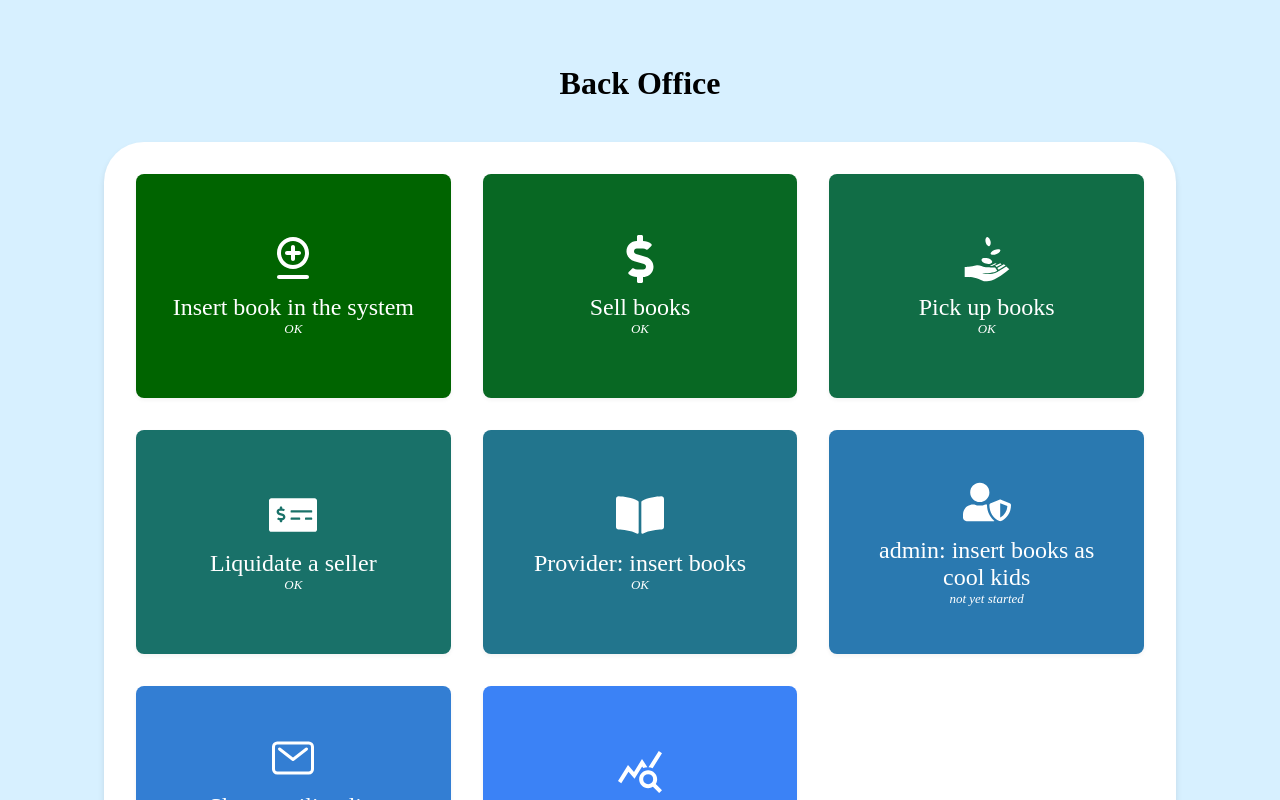
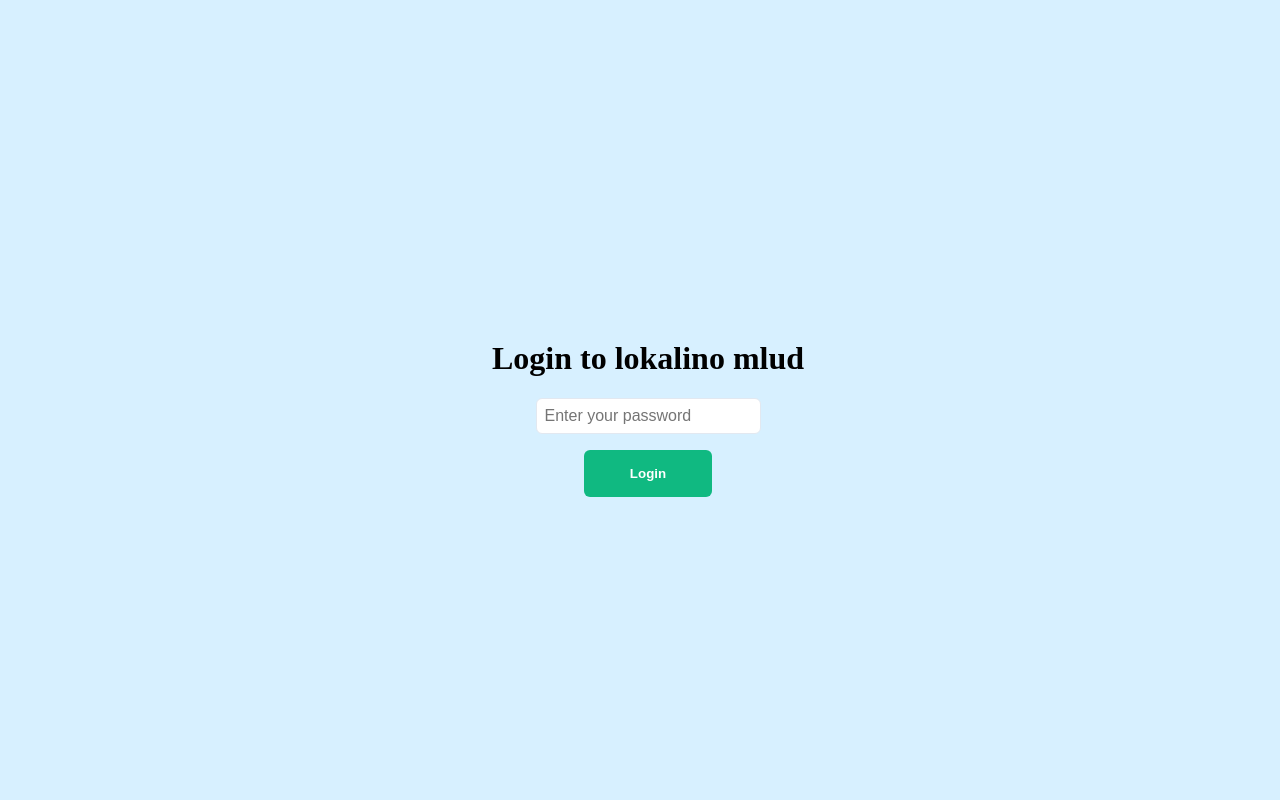
Before and after one commit to pontig/lokalino_mlud, a React (Create React App) app in the folder frontend/: page / in a window 1280 px wide. Shown: the top 800 px of the page. Built offline with nearby package versions, Linux system fonts and the light colour scheme; the HTML template or start-up script is replaced by a standard one.

Commit message:
done login, still we have to do session

```diff
--- a/frontend/src/App.tsx
+++ b/frontend/src/App.tsx
@@ -11,6 +11,7 @@ import InsertBooks from "./pages/InsertBooks";
 import PickUp from "./pages/PickUp";
 import Liquidate from "./pages/Liquidate";
 import MailingList from "./pages/mailingList";
+import Login from "./pages/Login";
 
 const App = () => {
   const [cart, setCart] = useState<AvailableBook[]>([]);
@@ -26,7 +27,8 @@ const App = () => {
   return (
     <Router>
       <Routes>
-        <Route path="/" element={<BackOffice />} />
+        <Route path="/" element={<Login />} />
+        <Route path="/backOffice" element={<BackOffice />} />
         <Route
           path="/sell"
           element={
--- /dev/null
+++ b/frontend/src/pages/Login.tsx
@@ -0,0 +1,62 @@
+import React, { useState } from "react";
+import { useNavigate } from "react-router-dom";
+
+const Login: React.FC = () => {
+  const navigator = useNavigate();
+  const [password, setPassword] = useState("");
+
+  const hashPassword = async (password: string) => {
+    const msgUint8 = new TextEncoder().encode(password);
+    const hashBuffer = await crypto.subtle.digest("SHA-256", msgUint8);
+    const hashArray = Array.from(new Uint8Array(hashBuffer));
+    const hashHex = hashArray
+      .map((b) => b.toString(16).padStart(2, "0"))
+      .join("");
+    return hashHex;
+  };
+
+  const api = {
+    baseUrl: "/be",
+
+    async login() {
+      const response = await fetch(`${api.baseUrl}/login.php`, {
+        method: "POST",
+        headers: {
+          "Content-Type": "application/json",
+        },
+        body: JSON.stringify({
+          password: await hashPassword(password),
+          submit: true,
+        }),
+      });
+
+      if (response.ok) {
+        navigator("/backOffice");
+      } else {
+        alert("Failed to login");
+      }
+    },
+  };
+
+  return (
+    <div className="thank-you">
+      <h1 className="ty-h1">Login to lokalino mlud</h1>
+      <input
+        type="password"
+        className="password-field-input"
+        placeholder="Enter your password"
+        value={password}
+        onChange={(e) => setPassword(e.target.value)}
+      />
+      <button
+        className="submit-button"
+        style={{ width: "10vw", marginTop: "2vh" }}
+        onClick={api.login}
+      >
+        Login
+      </button>
+    </div>
+  );
+};
+
+export default Login;
--- a/frontend/src/styles/SubmissionForm.css
+++ b/frontend/src/styles/SubmissionForm.css
@@ -1,6 +1,6 @@
 html {
   background-color: rgb(215, 240, 255);
-  padding: .25rem 4rem;
+  /* padding: .25rem 4rem; */
   transition: all .3s ease;
 }
 
@@ -271,6 +271,7 @@ ty-p, ty-h1 {
 }
 
 .form-field input,
+.password-field-input,
 .form-field select {
   padding: 0.5rem;
   border: 1px solid #e2e8f0;
@@ -279,6 +280,7 @@ ty-p, ty-h1 {
 }
 
 .form-field input:focus,
+.password-field-input:focus,
 .form-field select:focus {
   outline: none;
   border-color: #3b82f6;
```
Also changed, not shown: 1 other file (tests, documents, lock files or other folders).
